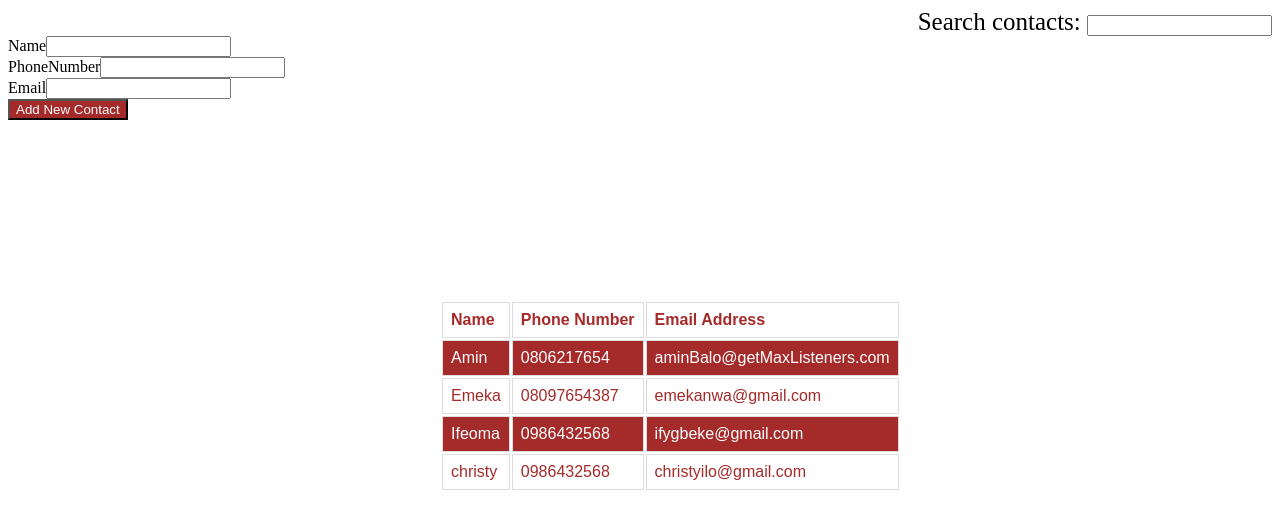
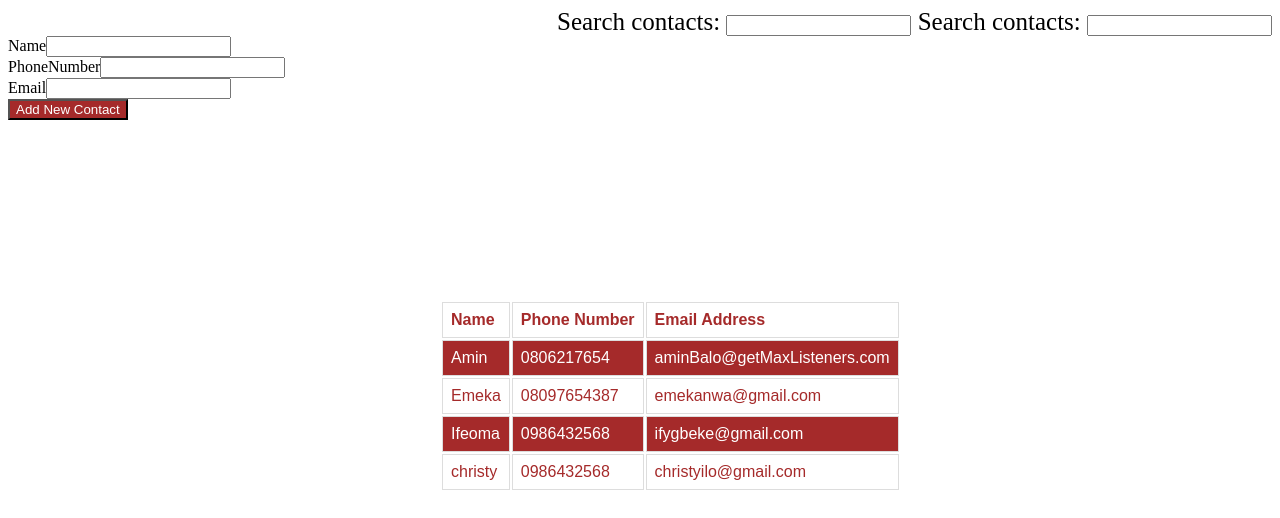
Before and after one commit to xtybells/bella-s-directory, an Angular app: page / in a window 1280 px wide. Shown: the top 518 px of the page. Built offline with nearby package versions, Linux system fonts and the light colour scheme.

Commit message:
my second commit

```diff
--- a/src/app/contacts-page/contacts-page.component.html
+++ b/src/app/contacts-page/contacts-page.component.html
@@ -1,4 +1,6 @@
 <div class="searchBar">
+  <label> Search contacts: </label>
+  <input type="search">
   <label> Search contacts: </label>
   <input type="search">
 </div>
```
